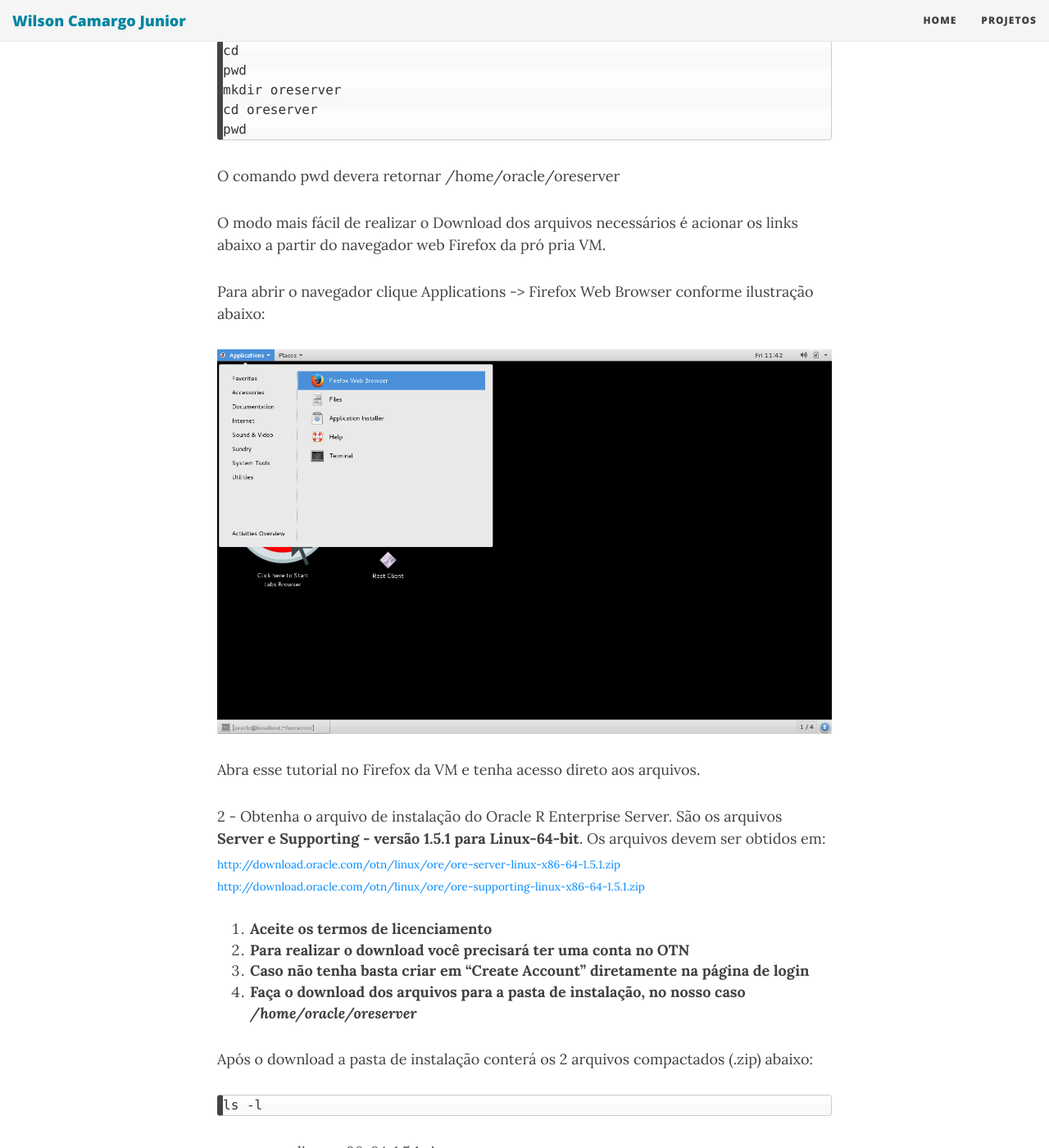
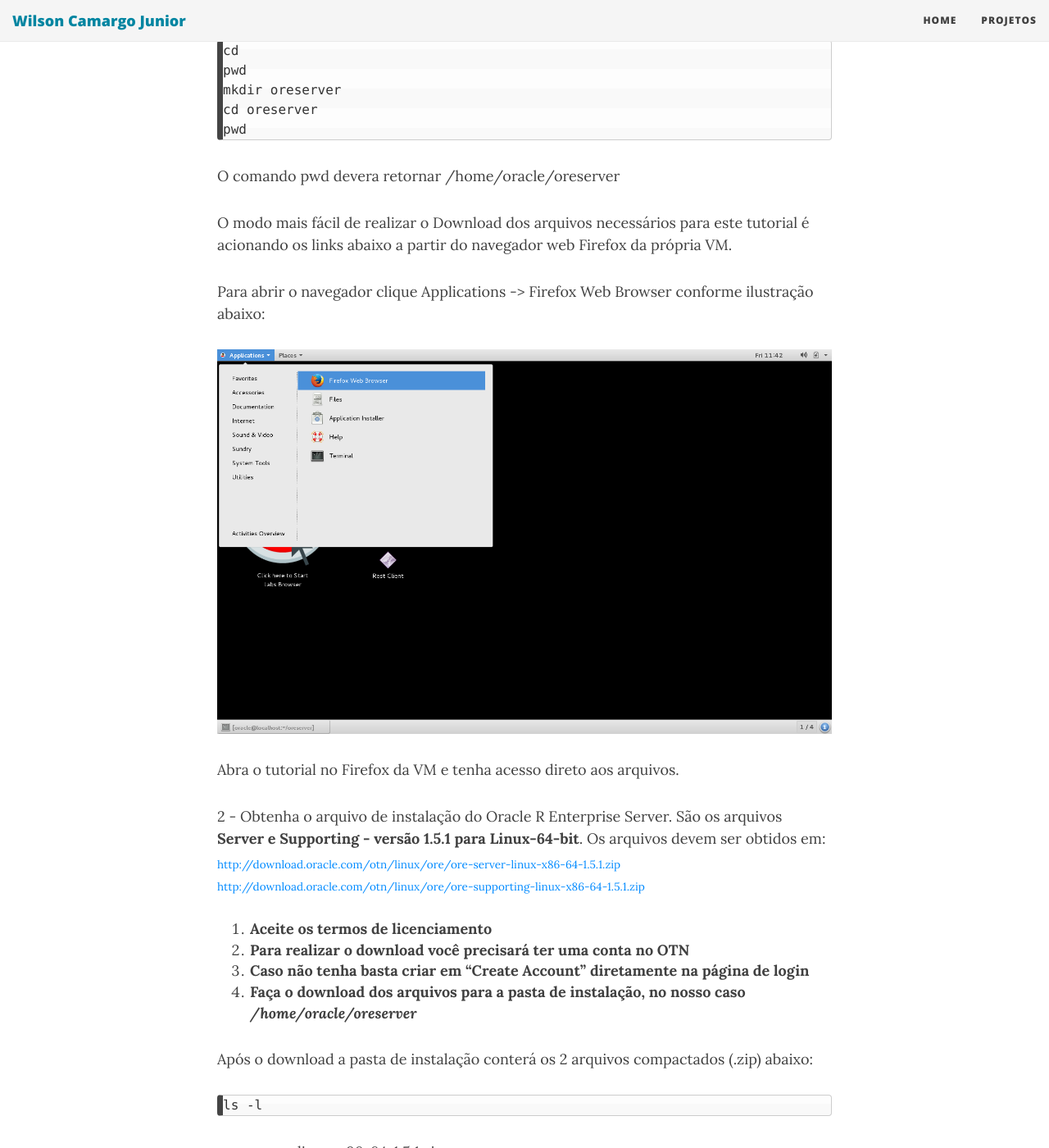
Before and after one commit to wilson-camargo-jr/teste, a Jekyll site: the page built from _posts/2018-06-18-ANN-ORE-P3.md, in a window 1280 px wide and 1400 px high, scrolled down 5468 px. Shown: the whole window at 82% size. Built offline with Jekyll 4.4.1, drawn with Linux system fonts in a browser that asks for light colours; nearby versions of some CDN libraries.

Commit message:
Update 2018-06-18-ANN-ORE-P3.md

```diff
--- a/_posts/2018-06-18-ANN-ORE-P3.md
+++ b/_posts/2018-06-18-ANN-ORE-P3.md
@@ -111,14 +111,13 @@
 
 O comando pwd devera retornar /home/oracle/oreserver
 
-O modo mais fácil de realizar o Download dos arquivos necessários é acionar os links abaixo a partir do navegador web Firefox da pró
-pria VM.
+O modo mais fácil de realizar o Download dos arquivos necessários para este tutorial é acionando os links abaixo a partir do navegador web Firefox da própria VM.
 
 Para abrir o navegador clique Applications -> Firefox Web Browser conforme ilustração abaixo:
 
 ![](https://wilson-camargo-jr.github.io/img/Firefox.jpg)
 
-Abra esse tutorial no Firefox da VM e tenha acesso direto aos arquivos.
+Abra o tutorial no Firefox da VM e tenha acesso direto aos arquivos.
 
 2 -	Obtenha o arquivo de instalação do Oracle R Enterprise Server. São os arquivos **Server e Supporting - versão 1.5.1 para Linux-64-bit**. Os arquivos devem ser obtidos em:
 <sub><a href="http://download.oracle.com/otn/linux/ore/ore-server-linux-x86-64-1.5.1.zip" target="_blank">http://download.oracle.com/otn/linux/ore/ore-server-linux-x86-64-1.5.1.zip</a></sub>
```
